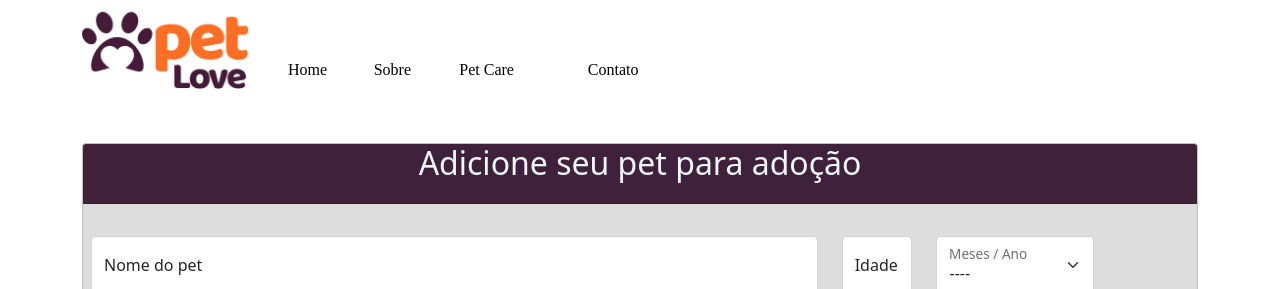
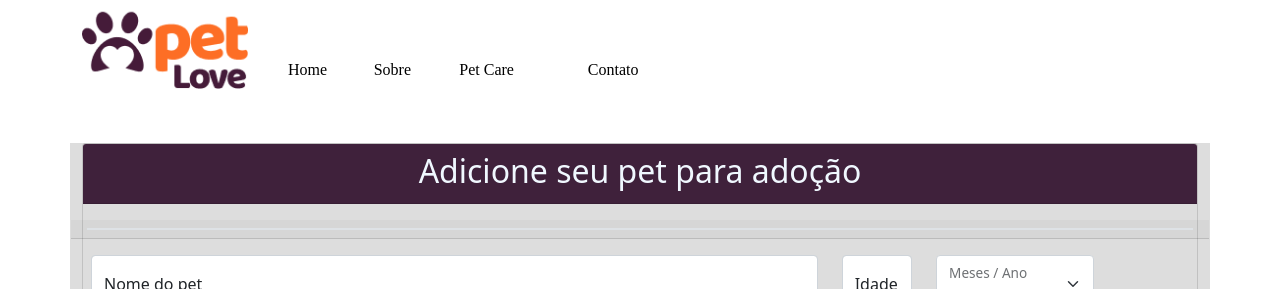
Before and after one commit to RayldoAzevedo/Front---Back-PETLOVE, a Next.js app in the folder PetLove-Master/frontPetLove-master/: page /cadastropet in a window 1280 px wide. Shown: the top 289 px of the page. Built offline with nearby package versions, Linux system fonts and the light colour scheme.

Commit message:
modificações cadastro pet

```diff
--- a/PetLove-Master/frontPetLove-master/pages/cadastropet.js
+++ b/PetLove-Master/frontPetLove-master/pages/cadastropet.js
@@ -69,22 +69,20 @@ function FormPet() {
     return (
         <div>
             <TopLogin />
-            <div className="container corpo mb-5 mt-5">
-                <div className="card" id={Styles.corpo}>
+            <div className="container corpoform mb-5 mt-5">
+                <div className="card corpoform" id={Styles.corpo}>
                     <div className="card-header text-center" id={Styles.h1}>
-                        <h2 className={Styles.h2} id={Styles.pad}>
+                        <h2 className="h2 mt-2" id={Styles.pad}>
                             Adicione seu pet para adoção
                         </h2>
                     </div>
                     {/* linha da imagem */}
-                    <div className="row mt-3 ajustarconteudo">
-                        <div className="col-lg-12 ms-4 ajustarconteudo">
+                    <div className="row mt-3 ajustarconteudo card-header d-flex justify-content-center">
+                        <div className="col-lg-12 ms-4 ajustarconteudo border me-4" id={Styles.corpo}>
                             {data.imagem.length > 0 && (
                                 <img
-                                    className={Styles.previewimg}
+                                    className="previewimg"
                                     src={data.imagem}
-                                    width={"200px"}
-                                    height={"200px"}
                                     object-fit="contain"
                                     alt="preview"
                                 />
--- a/PetLove-Master/frontPetLove-master/styles/User.module.css
+++ b/PetLove-Master/frontPetLove-master/styles/User.module.css
@@ -12,6 +12,7 @@
   #corpo {
     background-color: #ddd;
   }
+
   #h1 {
     padding: 0;
     margin: 0;
@@ -25,7 +26,7 @@
   }
 
   .previewimg {
-    background-color: rgb(236, 236, 236);
+    background-color: #ddd;
     width: 250px;
     height: 250px;
     margin-left: 10px;
@@ -34,11 +35,6 @@
     object-fit: contain;
   }
 
-  .h2 {
-    color: aliceblue;
-    padding: 0;
-    margin: 0;
-  }
 
   .text {
     font-size: 0.8em;
--- a/PetLove-Master/frontPetLove-master/styles/globals.css
+++ b/PetLove-Master/frontPetLove-master/styles/globals.css
@@ -295,10 +295,20 @@ spam{
 .pegadas{
   text-align: right;
 }
+.corpoform {
+  background-color: #ddd;
+}
+
 select{border-radius: 12px; background-color: white !important;}
 
 tr, td, th {border-radius: 12px; background-color: #3F213B; color: aliceblue;  border: solid 8px; }
 table{border: solid 10px; }
+
+.h2 {
+  color: aliceblue;
+  padding: 0;
+  margin: 0;
+}
 
 .tablespace {padding-top: 15px;}
 .banner{
@@ -435,6 +445,15 @@ table{border: solid 10px; }
   justify-content: center;
   align-items: center;
 
+}
+.previewimg {
+  background-color: rgb(236, 236, 236);
+  width: 250px;
+  height: 250px;
+  margin-left: 350px;
+  margin-right: 10px;
+  border-radius: 50px;
+  object-fit: contain;
 }
 
 /* CSS - Form Cadastro do pet/ imagem */
```
